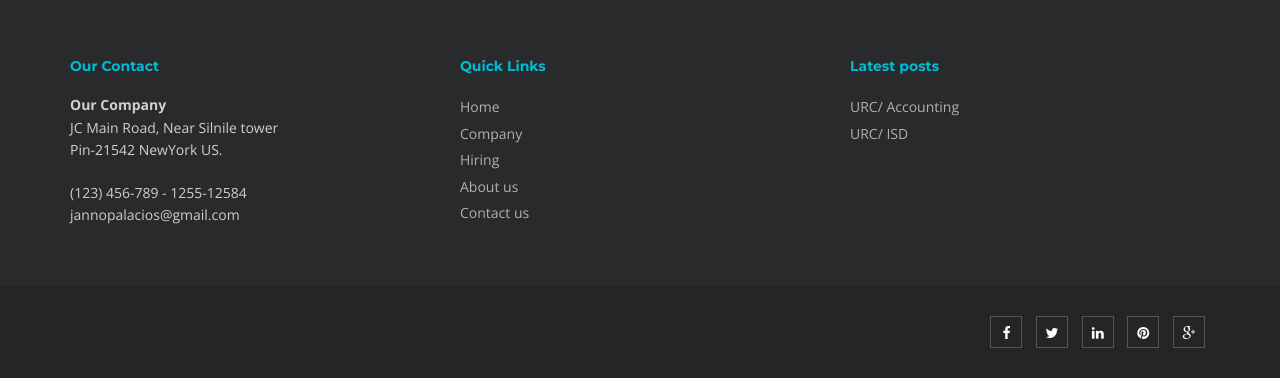
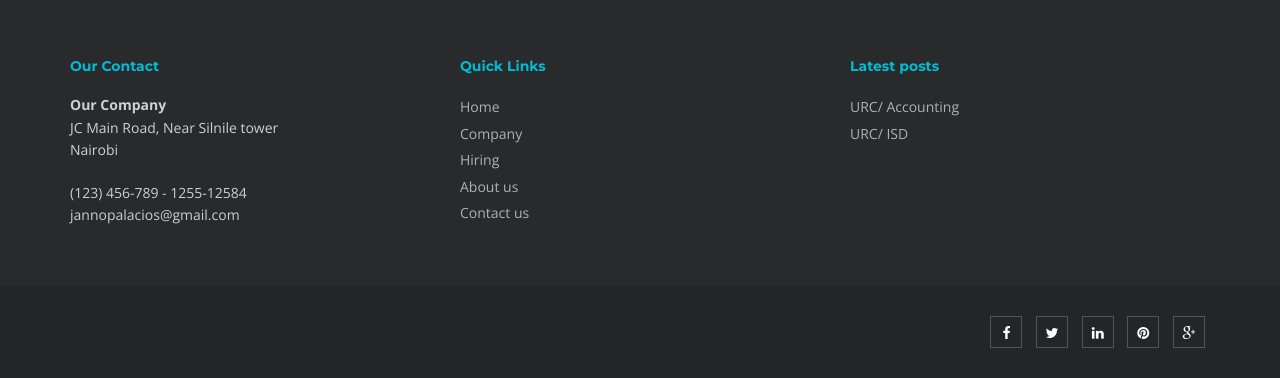
Before and after one commit to IGichuki/icsproject-group, a PHP site: page / in a window 1280 px wide. Shown: the part 2772-3150 px from the top of the page. Run offline with PHP 8.4, Linux system fonts and the light colour scheme; data comes from the database, SQL or seed files in the repository; some libraries are stand-ins or nearby versions.

Commit message:
made changes in the template

```diff
--- a/theme/templates.php
+++ b/theme/templates.php
@@ -188,7 +188,7 @@
           <address>
           <strong>Our Company</strong><br>
           JC Main Road, Near Silnile tower<br>
-           Pin-21542 NewYork US.</address>
+           Nairobi</address>
           <p>
             <i class="icon-phone"></i> (123) 456-789 - 1255-12584 <br>
             <i class="icon-envelope-alt"></i> jannopalacios@gmail.com
```
